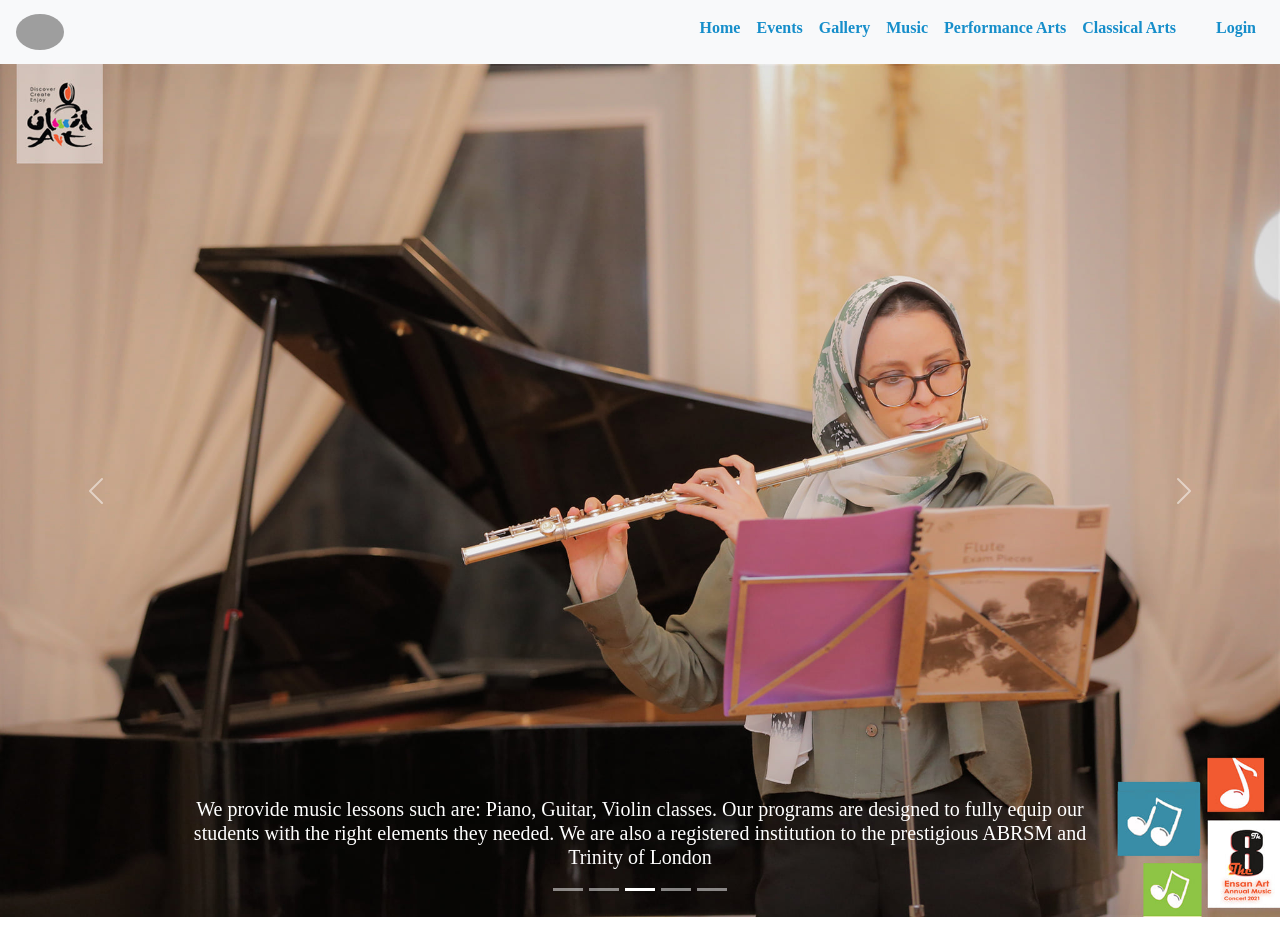
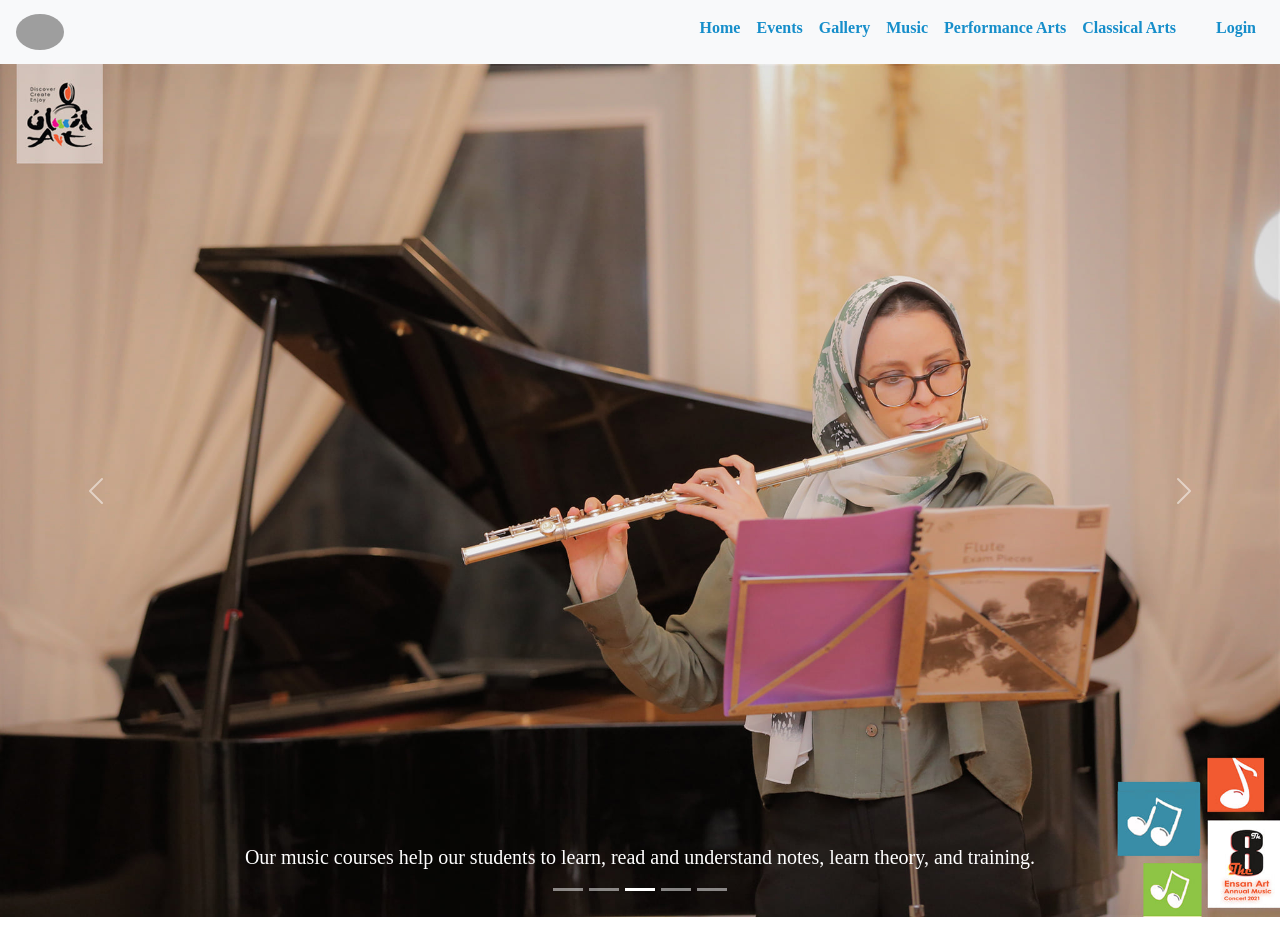
Before and after one commit to sandra-girgis/GP-front, a React (Create React App) app in the folder frontend/: page / in a window 1280 px wide. Shown: the top 952 px of the page. Built offline with nearby package versions, Linux system fonts and the light colour scheme; grey boxes are pictures that could not be loaded; a web font is replaced by a local one.

Commit message:
home update about us

```diff
--- a/frontend/src/Pages/Home.js
+++ b/frontend/src/Pages/Home.js
@@ -22,11 +22,9 @@ export const Home = () => {
           <Carousel.Item interval={500}>
             <img className="d-block w-100" src={img1} alt="First slide" />
             <Carousel.Caption>
-              <h3 className="fs-5">
+              <h3 className="fs-5" >
                 Ensan Art was established in 2012, it is one of the leading Arts
-                schools in Egypt. Our center takes pride in providing drawing
-                classes, music lessons, and ballet courses for kids and adults.
-                Our team consists of highly qualified teachers
+                schools in Egypt. Our center takes
               </h3>
             </Carousel.Caption>
           </Carousel.Item>
@@ -37,20 +35,18 @@ export const Home = () => {
               alt="Second slide"
             />
             <Carousel.Caption>
-              <h3 className="fs-5" style={{ color: "#000000" }}>
-                Our music courses help our students to learn, read and
-                understand notes, learn theory, and training.
+              <h3 className="fs-5" style={{ color: "#000000" }} >
+              pride in providing drawing classes, music lessons, and ballet courses for kids and adults.
               </h3>
             </Carousel.Caption>
+
           </Carousel.Item>
           <Carousel.Item>
             <img className="d-block w-100" src={img3} alt="Third slide" />
             <Carousel.Caption>
-              <h3 className="fs-5">
-                We provide music lessons such are: Piano, Guitar, Violin
-                classes. Our programs are designed to fully equip our students
-                with the right elements they needed. We are also a registered
-                institution to the prestigious ABRSM and Trinity of London{" "}
+            <h3 className="fs-5">
+                Our music courses help our students to learn, read and
+                understand notes, learn theory, and training.
               </h3>
             </Carousel.Caption>
           </Carousel.Item>
@@ -58,10 +54,7 @@ export const Home = () => {
             <img className="d-block w-100" src={img4} alt="First slide" />
             <Carousel.Caption>
               <h3 className="fs-5" style={{ color: "#000000" }}>
-                The majority of our students and their parents opted to choose
-                Ensan Art mainly because of our quality education, friendly,
-                family-oriented atmosphere, and the exceptional service that we
-                aim to provide to our customers.
+              We are also a registered institution to the prestigious ABRSM and Trinity of London
               </h3>
             </Carousel.Caption>
           </Carousel.Item>
```
